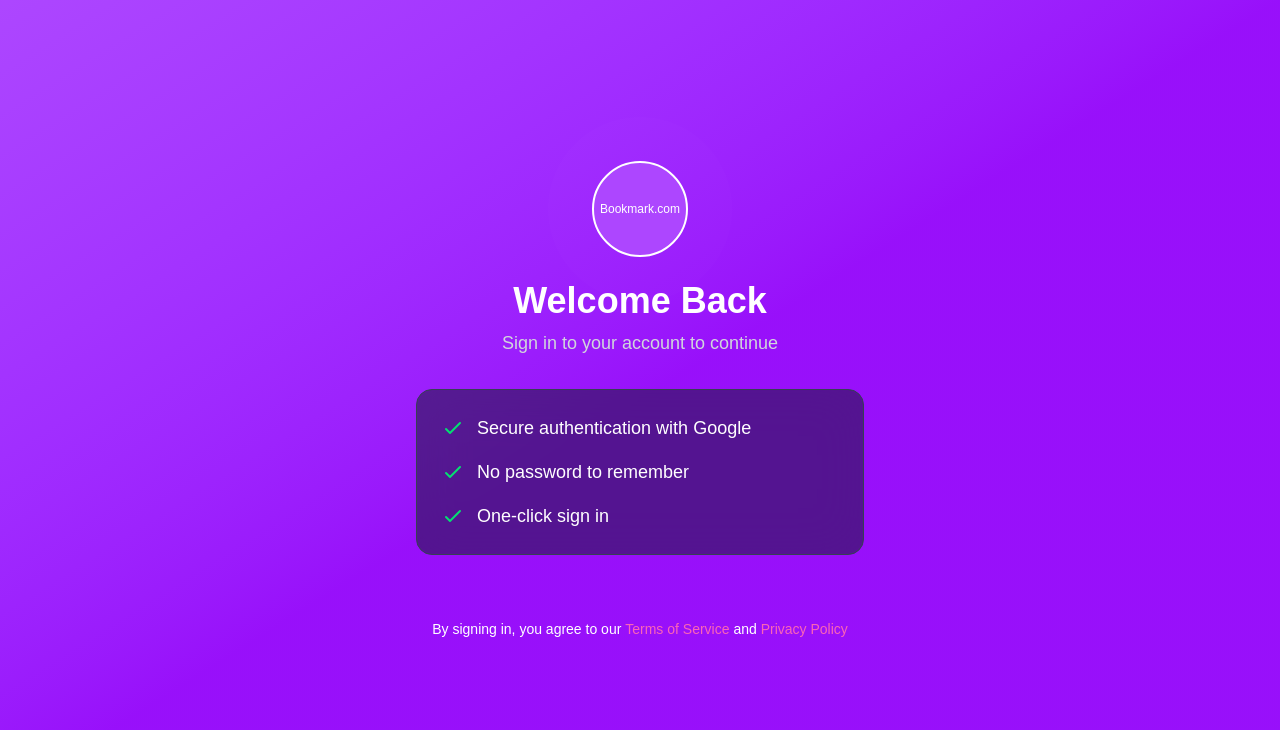
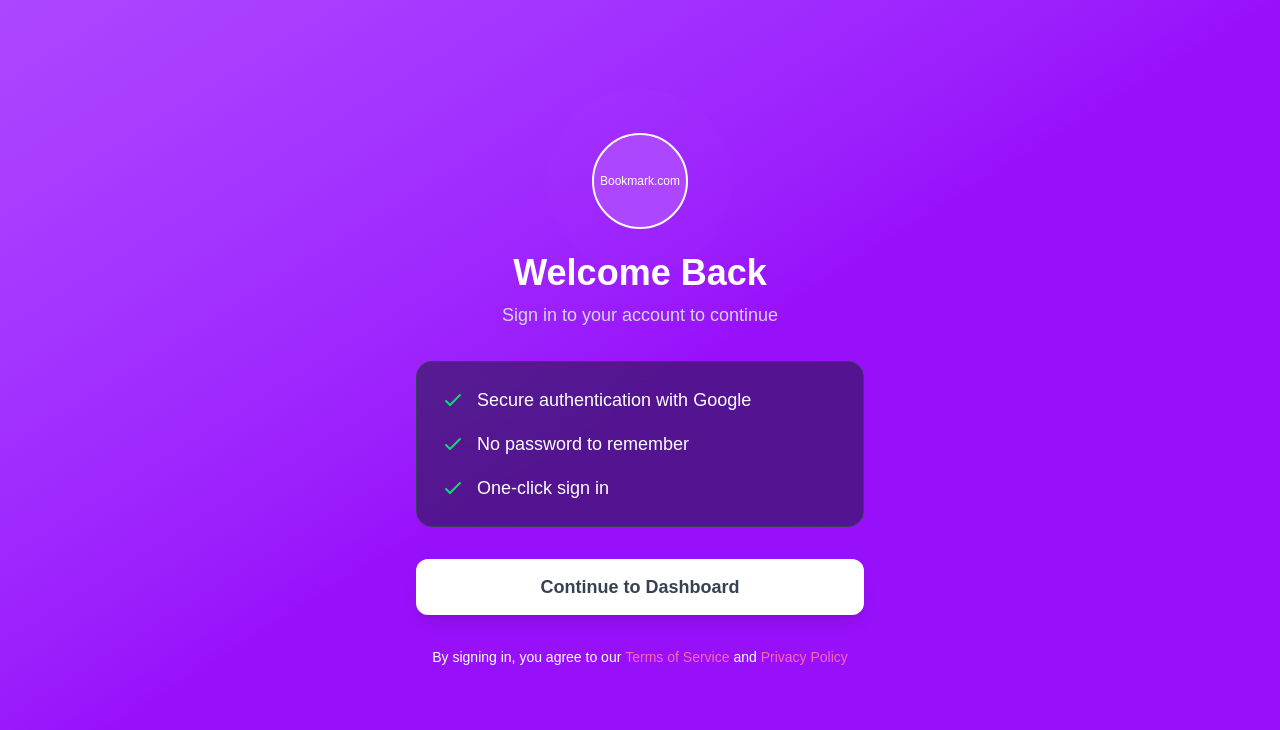
Before and after one commit to Sumit-singh-tomar/smart-bookmark, a Next.js app: page / in a window 1280 px wide. Shown: the top 730 px of the page. Built offline with nearby package versions, Linux system fonts and the light colour scheme; no server answers.

Commit message:
Final code deply

```diff
--- a/src/app/login/page.jsx
+++ b/src/app/login/page.jsx
@@ -65,7 +65,7 @@ export default function LoginPage() {
           </div>
 
           {
-            user?._id ?
+            !user?._id ?
               <div className="mt-8">
                 <button
                   className="cursor-pointer group relative w-full flex items-center justify-center px-6 py-3
@@ -80,7 +80,7 @@ export default function LoginPage() {
                  shadow-lg hover:shadow-xl"
                   onClick={() => router.push('/dashboard')}
                 >
-                  <div className="absolute inset-0 bg-gradient-to-r from-purple-600 to-pink-600 rounded-xl opacity-0 group-hover:opacity-100 transition-opacity duration-300 -z-10"></div>
+                  <div className="absolute inset-0 bg-gradient-to-r from-purple-600 to-purple-400 rounded-xl opacity-0 group-hover:opacity-100 transition-opacity duration-300 -z-10"></div>
                   <span className="text-sm md:text-lg ">Continue to Dashboard</span>
                 </button>
               </div>
--- a/src/components/GoogleSignIn.jsx
+++ b/src/components/GoogleSignIn.jsx
@@ -69,7 +69,6 @@ export default function GoogleSignIn() {
         width: width,
         text: 'continue_with',
         type: 'standard',
-        shape: 'pill',
       });
 
       setIsReady(true);
```
